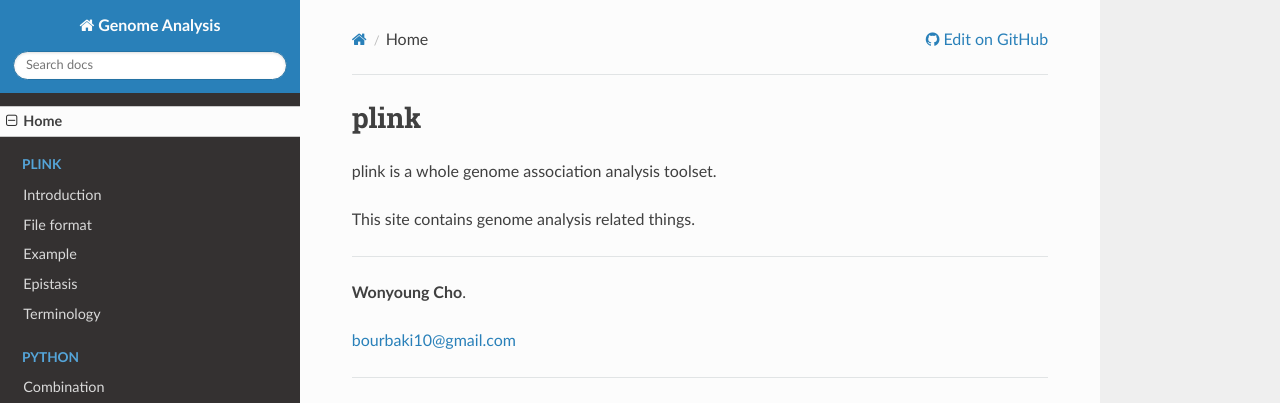
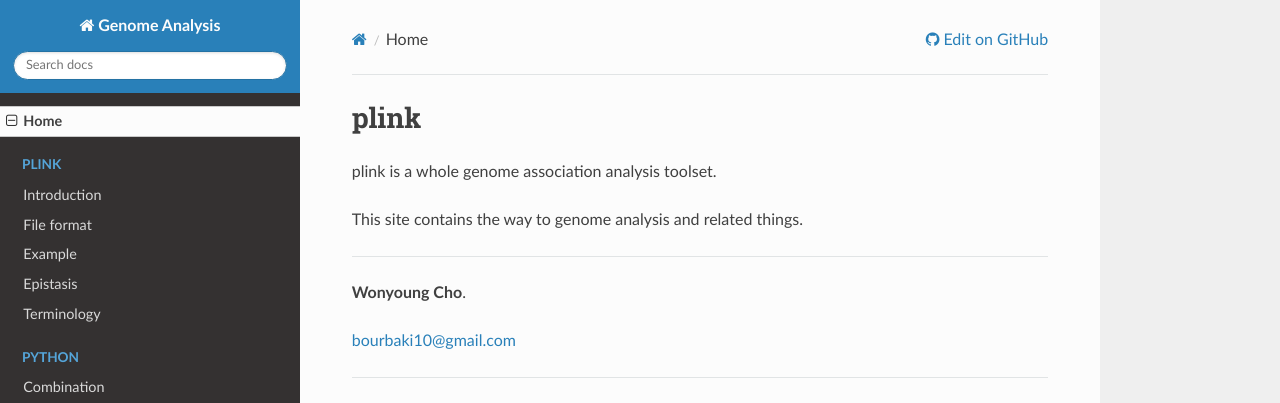
Before and after one commit to WonyoungCho/plink, an MkDocs documentation site: the page built from docs/index.md, in a window 1280 px wide and 928 px high. Shown: the top 403 px of the window. Built offline with MkDocs 1.6.1, drawn with Linux system fonts in a browser that asks for light colours; nearby versions of some CDN libraries; old or Windows-style settings are respelled for this version of MkDocs.

Commit message:
Update index.md

```diff
--- a/docs/index.md
+++ b/docs/index.md
@@ -2,7 +2,7 @@
 
 plink is a whole genome association analysis toolset.
 
-This site contains genome analysis related things.
+This site contains the way to genome analysis and related things.
 
 ---
 
```
